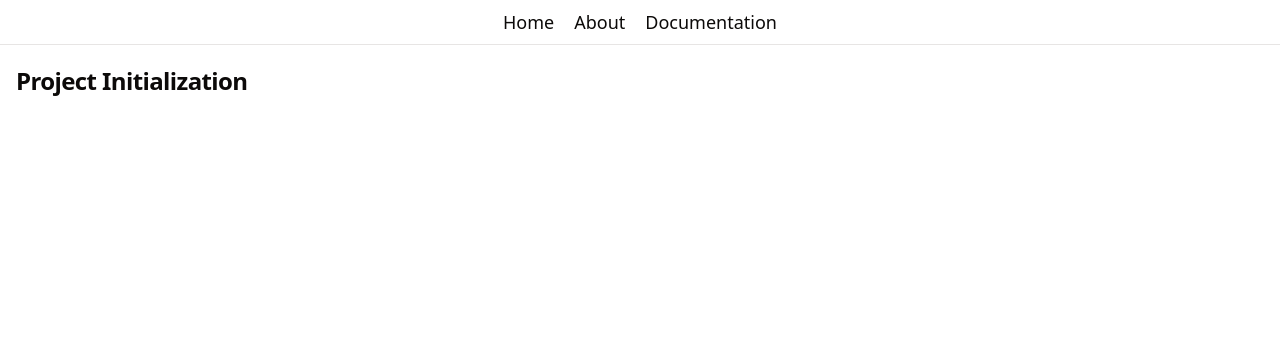
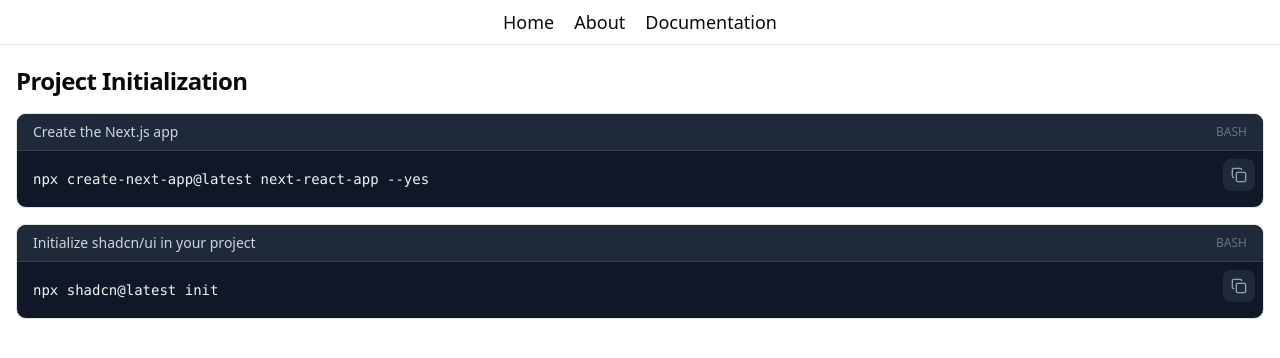
Before and after one commit to brhega/next-react-app, a Next.js app: page /documentation/project-init in a window 1280 px wide. Shown: the top 358 px of the page. Built offline with nearby package versions, Linux system fonts and the light colour scheme.

Commit message:
code block

```diff
--- a/app/documentation/project-init/page.tsx
+++ b/app/documentation/project-init/page.tsx
@@ -1,3 +1,4 @@
+import CodeBlock from "@/components/code-block";
 import Link from "next/link";
 
 export default function ProjectInitPage() {
@@ -6,6 +7,22 @@ export default function ProjectInitPage() {
             <h3 className="scroll-m-20 text-2xl font-semibold tracking-tight">
                 Project Initialization
             </h3>
+
+            <div className="my-4">
+                <CodeBlock
+                    language="bash"
+                    code="npx create-next-app@latest next-react-app --yes"
+                    title="Create the Next.js app"
+                />
+            </div>
+
+            <div className="my-4">
+                <CodeBlock
+                    language="bash"
+                    code="npx shadcn@latest init"
+                    title="Initialize shadcn/ui in your project"
+                />
+            </div>
         </div>
     );
 }
--- /dev/null
+++ b/components/code-block.tsx
@@ -0,0 +1,49 @@
+"use client";
+
+import { useState } from "react";
+import { Copy, Check } from "lucide-react";
+
+interface CodeBlockProps {
+  code: string;
+  language?: string;
+  title?: string;
+}
+
+export default function CodeBlock({ code, language, title }: CodeBlockProps) {
+  const [copied, setCopied] = useState(false);
+
+  const handleCopy = async () => {
+    await navigator.clipboard.writeText(code);
+    setCopied(true);
+    setTimeout(() => setCopied(false), 2000);
+  };
+
+  return (
+    <div className="rounded-lg border bg-gray-900 text-gray-100 overflow-hidden">
+      {title && (
+        <div className="flex items-center justify-between px-4 py-2 bg-gray-800 border-b border-gray-700">
+          <span className="text-sm font-medium text-gray-300">{title}</span>
+          {language && (
+            <span className="text-xs text-gray-500 uppercase">{language}</span>
+          )}
+        </div>
+      )}
+      <div className="relative">
+        <button
+          onClick={handleCopy}
+          className="absolute top-2 right-2 p-2 rounded-md bg-gray-800 hover:bg-gray-700 transition-colors"
+          title="Copy to clipboard"
+        >
+          {copied ? (
+            <Check className="h-4 w-4 text-green-400" />
+          ) : (
+            <Copy className="h-4 w-4 text-gray-400" />
+          )}
+        </button>
+        <pre className="p-4 pr-12 overflow-x-auto">
+          <code className="text-sm font-mono leading-relaxed">{code}</code>
+        </pre>
+      </div>
+    </div>
+  );
+}
```
